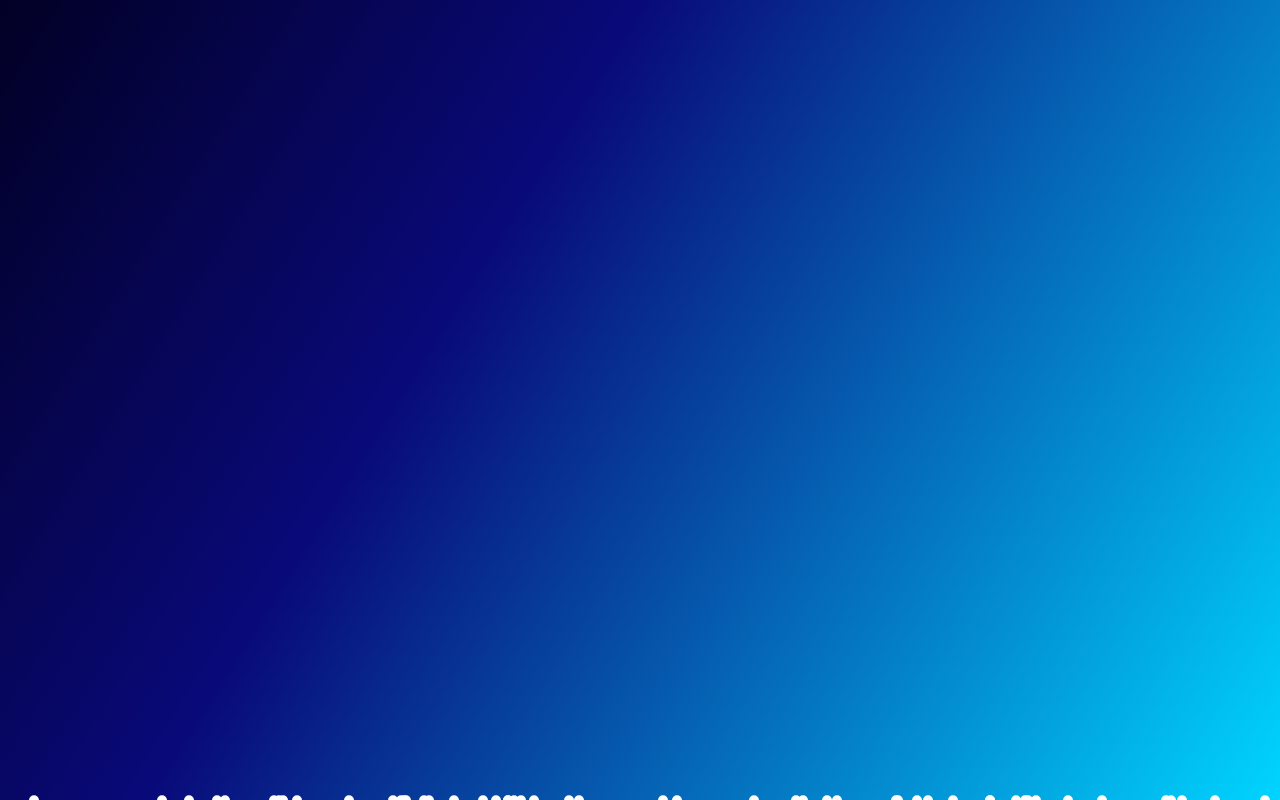
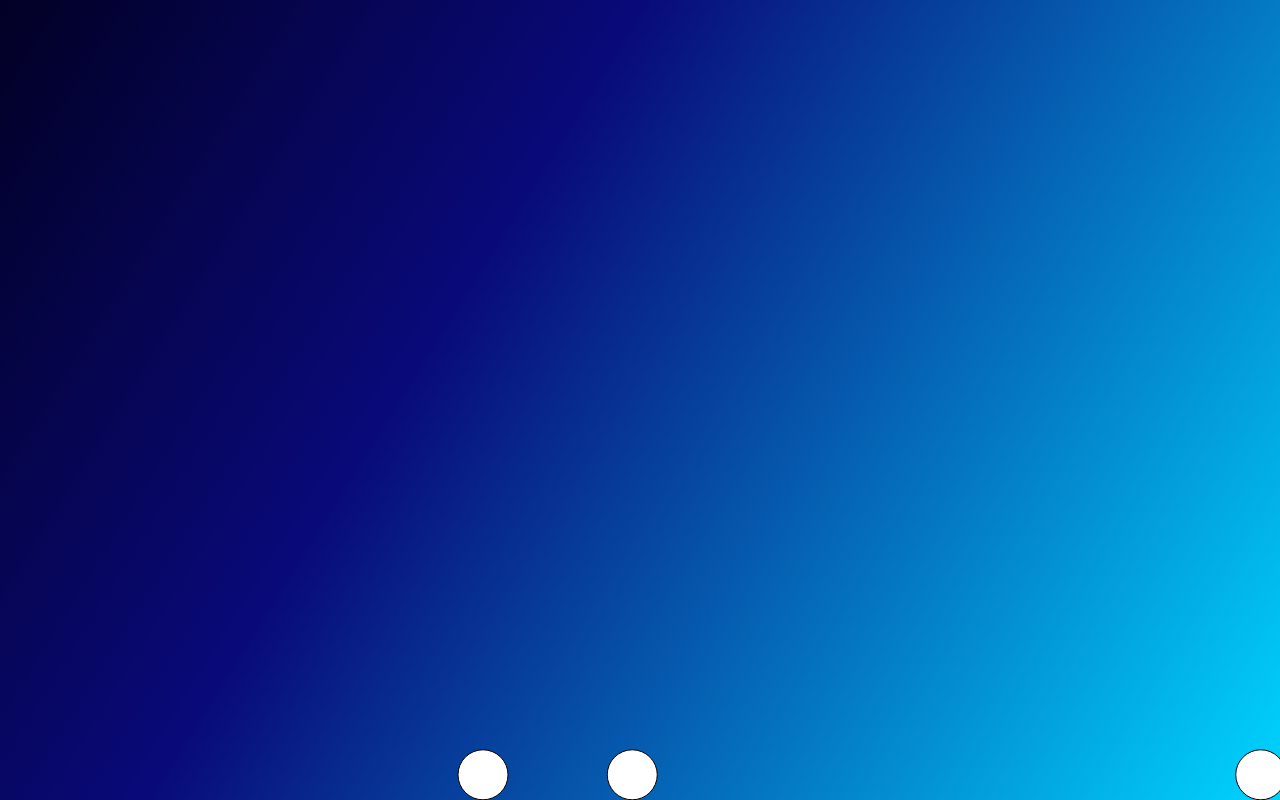
Before and after one commit to kajak1/bouncing-balls, a website with bundled scripts: page index.html in a window 1280 px wide. Built offline with nearby package versions, Linux system fonts and the light colour scheme.

Commit message:
rendered balls are not colliding with each other

```diff
--- a/index.html
+++ b/index.html
@@ -1,13 +1,15 @@
 <!DOCTYPE html>
 <html lang="en">
   <head>
-  <meta charset="UTF-8">
-  <meta name="viewport" content="width=device-width, initial-scale=1.0">
-  <link rel="stylesheet" href="./main.css">
+    <meta charset="UTF-8" />
+    <meta name="viewport" content="width=device-width, initial-scale=1.0" />
+    <link rel="stylesheet" href="./main.css" />
     <title>Bouncing balls</title>
   </head>
   <body>
-  <canvas></canvas>
+    <canvas>
+      <img src="./start-screen.png" class="image" alt="" />
+    </canvas>
     <script type="module" src="./js/script.js"></script>
   </body>
 </html>
--- a/js/Ball.js
+++ b/js/Ball.js
@@ -2,23 +2,36 @@ import { canvas, ctx, random } from './constants.js';
 
 class Ball {
   constructor() {
-    this.radius = 5;
-    this.x = random(0, canvas.width - 2 * this.radius);
-    this.y = random(-50, 600);
-    this.speed = random(5, 11);
-    this.momentum = 0;
+    this.radius = 25;
+    this.x = random(100, canvas.width / 2);
+    this.y = random(0, 100);
+    this.coords = [this.x, this.y];
+    this.speedX = random(1, 10);
+    this.speedY = random(5, 20);
+    this.collision = false;
+    // console.log(this);
   }
 
+  updateCoords() {}
+
   gravity() {
-    if (this.x != canvas.height) {
-      this.speed += 0.3;
+    if (this.y != canvas.height - this.radius) {
+      this.speedY += 0.3;
     }
   }
 
   collisionDetection() {
-    if (this.y >= canvas.height) {
-      this.y = canvas.height;
-      this.speed *= -1 / 2;
+    if (this.y >= canvas.height - this.radius) {
+      this.collision = true;
+      this.y = canvas.height - this.radius;
+      this.speedY *= -0.5;
+      if (this.speedX < 0.5) {
+        this.speedX = 0;
+      } else {
+        this.speedX *= 0.5;
+      }
+    } else {
+      this.collision = false;
     }
   }
 
@@ -27,11 +40,13 @@ class Ball {
     ctx.arc(this.x, this.y, this.radius, 0, 2 * Math.PI, false);
     ctx.fillStyle = 'white';
     ctx.fill();
-    // ctx.stroke();
+    ctx.stroke();
   }
 
   move() {
-    this.y += this.speed;
+    this.y += this.speedY;
+    this.x += this.speedX;
+    this.coords = [this.x, this.y];
   }
 
   fall() {
--- a/js/BallGenerator.js
+++ b/js/BallGenerator.js
@@ -1,18 +1,85 @@
 import Ball from './Ball.js';
+import { distBetweenAB } from './constants.js';
 
 class Generator {
   constructor() {
     this.balls = [];
-    for (let i = 0; i <= 50; i++) {
+    this.reservedCoords = {};
+    for (let i = 0; i <= 2; i++) {
       this.balls[i] = new Ball();
+      console.log(this.balls[i]);
+
+      if (i != 0) {
+        let fine = true;
+        const A = this.balls[i].coords[0];
+        for (const prop in this.reservedCoords) {
+          const B = this.reservedCoords[prop];
+          if (distBetweenAB(A, B) <= 50) {
+            fine = false;
+            console.log(`do usuniecia ${this.balls[i].coords}`);
+            this.balls[i] = {};
+            this.reservedCoords[prop] = [];
+            break;
+          }
+        }
+        if (fine) {
+          console.log('dodalem coordy');
+          this.reservedCoords[i] = this.balls[i].coords;
+        }
+      } else {
+        this.reservedCoords[i] = this.balls[i].coords;
+        console.log('dodalem coordy');
+      }
+      console.log(this.reservedCoords);
     }
-    console.log(this.balls);
+    // console.log(this.reservedCoords);
+  }
+
+  compare(ball1, ball2) {
+    if (ball1.x < ball2.x) {
+      return -1;
+    }
+    if (ball1.x > ball2.x) {
+      return 1;
+    }
+    return 0;
+  }
+
+  findClosestBalls() {
+    const sorted = this.balls.sort(this.compare);
+    console.log(sorted);
+    this.balls.forEach((ball) => {
+      // console.log(ball);
+      const closest = () => {
+        sorted.forEach((el) => {
+          if (el == ball) {
+            return;
+          }
+          // console.log(el);
+          if (el.x < ball.x) {
+            if (ball.x - el.x < ball.closest.x) {
+              ball.closest = el;
+            }
+          } else {
+            if (el.x - ball.x < ball.closest.x) {
+              ball.closest = el;
+            }
+          }
+        });
+      };
+      closest();
+    });
   }
 
   draw() {
-    for (let el of this.balls) {
-      el.fall();
-    }
+    // this.findClosestBalls();
+    console.log(this.balls);
+    this.balls.forEach((ball) => {
+      ball.fall();
+      // console.log(ball);
+    });
+    // console.log(this.balls[0], this.balls);
+    // console.log(this.balls[0]);
   }
 }
 
--- a/js/constants.js
+++ b/js/constants.js
@@ -1,8 +1,18 @@
 const canvas = document.querySelector('canvas');
 const ctx = canvas.getContext('2d');
+const image = document.querySelector('.image');
 
 const random = (min, max) => {
   return Math.floor(Math.random() * (max - min)) + min;
 };
 
-export { canvas, ctx, random };
+function distBetweenAB(A, B) {
+  const distance = Math.sqrt(
+    Math.pow(A[0] - B[0], 2) + Math.pow(A[1] - B[1], 2)
+  );
+  return distance;
+}
+
+const ballSize = 10;
+
+export { canvas, ctx, random, distBetweenAB, ballSize, image };
--- a/js/script.js
+++ b/js/script.js
@@ -1,6 +1,6 @@
-import { canvas, ctx } from './constants.js';
+import { canvas, ctx, ballSize } from './constants.js';
 
-import Ball from './Ball.js';
+// import Ball from './Ball.js';
 import Background from './Background.js';
 import Generator from './BallGenerator.js';
 
@@ -12,14 +12,22 @@ import Generator from './BallGenerator.js';
 
 const background = new Background();
 const ballGenerator = new Generator();
+// const test = new Test();
 
-const start = () => {
+const pos = {
+  maxX: canvas.width - ballSize,
+  maxY: 600,
+  x: undefined,
+  y: undefined,
+};
+
+function start() {
   window.requestAnimationFrame(() => {
     ctx.clearRect(0, 0, canvas.width, canvas.height);
     background.draw();
     ballGenerator.draw();
     start();
   });
-};
+}
 
 start();
--- a/package.json
+++ b/package.json
@@ -18,6 +18,7 @@
   },
   "homepage": "https://github.com/kajak1/bouncing-balls-with-gyroscope#readme",
   "dependencies": {
+    "https-localhost": "^4.6.2",
     "prettier": "^2.1.1"
   }
 }
```
Also changed, not shown: js/test.js (added, +39 -0 lines), start-screen.png (added), 1 other file. Lines whose indentation alone changed are shown as unchanged.
